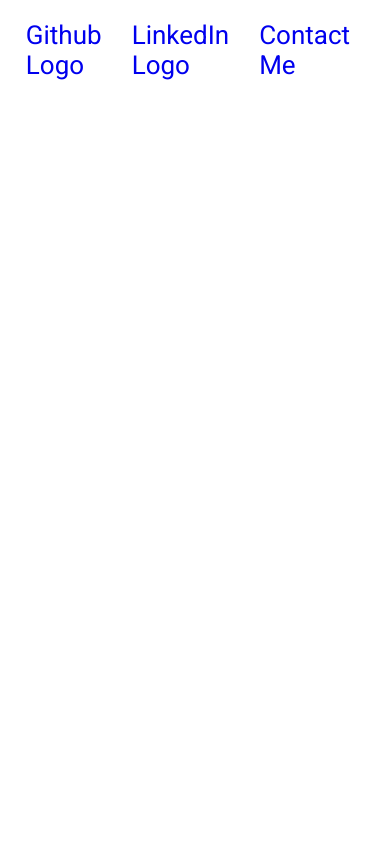
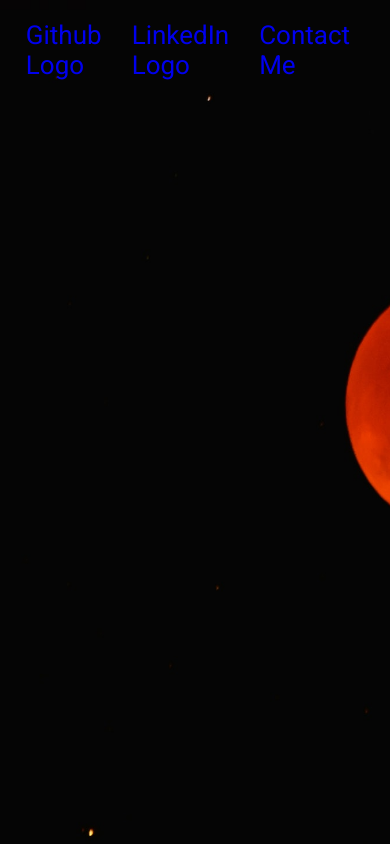
Before and after one commit to Onionie/portfolio, a React (Create React App) app: page / in a window 390 px wide. Built offline with nearby package versions, Linux system fonts and the light colour scheme.

Commit message:
Created a Hero component with responsive background image

```diff
--- a/src/App.js
+++ b/src/App.js
@@ -1,7 +1,13 @@
 import Header from './Components/Header';
+import Hero from './Components/Hero';
 
 function App() {
-  return <Header />;
+  return (
+    <>
+      <Header />
+      <Hero />
+    </>
+  );
 }
 
 export default App;
--- /dev/null
+++ b/src/Components/Hero.js
@@ -0,0 +1,8 @@
+import React from 'react';
+import './styles.css';
+
+const Hero = () => {
+  return <section className="hero"></section>;
+};
+
+export default Hero;
--- a/src/Components/styles.css
+++ b/src/Components/styles.css
@@ -18,6 +18,8 @@ body {
 }
 
 header {
+  position: absolute;
+  width: 100%;
   padding: 2rem 4rem 0;
 }
 
@@ -36,3 +38,12 @@ nav ul {
 nav a:link {
   text-decoration: none;
 }
+
+.hero {
+  height: 100vh;
+  width: 100%;
+  background-image: url('../../public/images/blood-moon.jpg');
+  background-position: right 65% bottom 55%;
+  background-repeat: no-repeat;
+  background-size: cover;
+}
```
Also changed, not shown: public/images/blood-moon.jpg (added).
